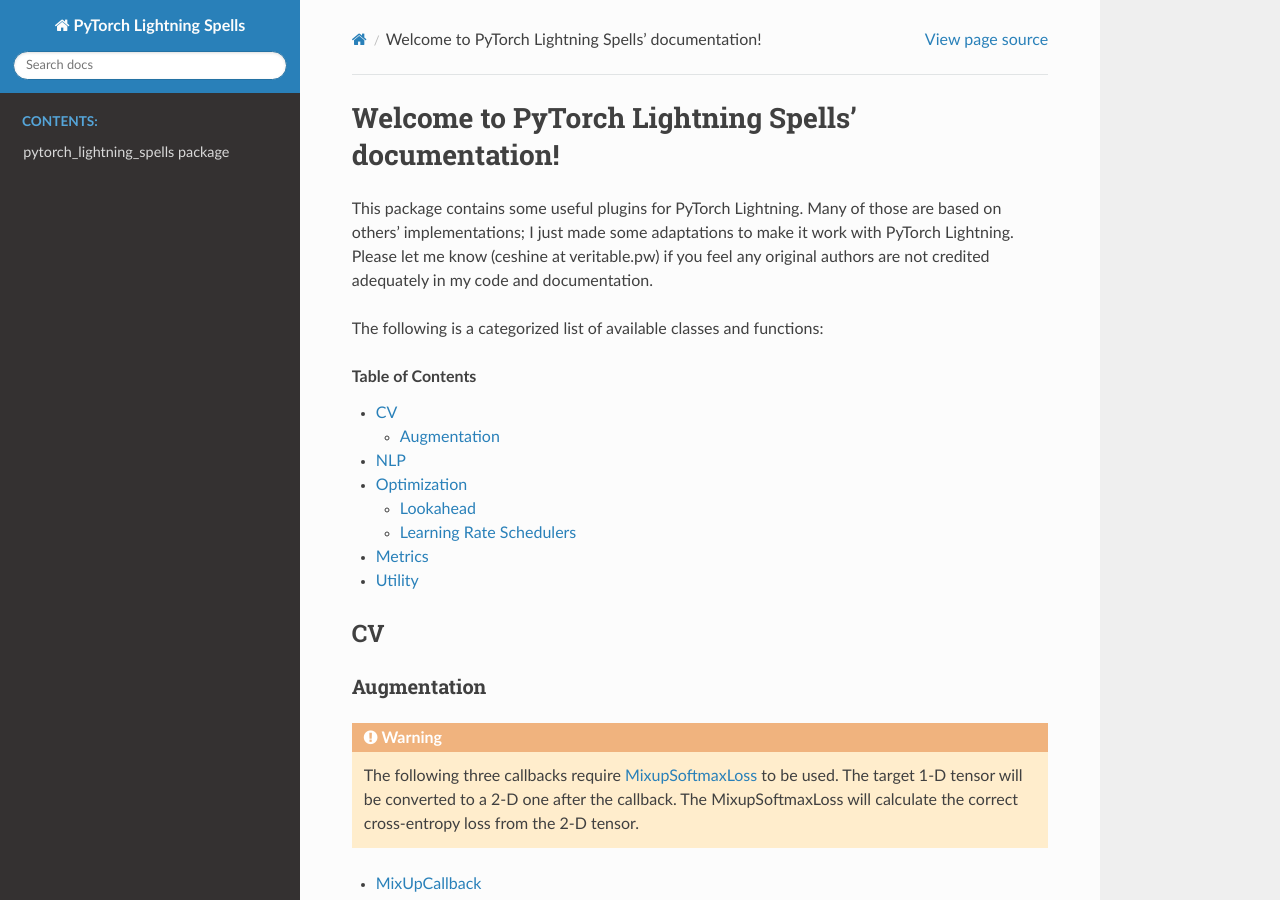
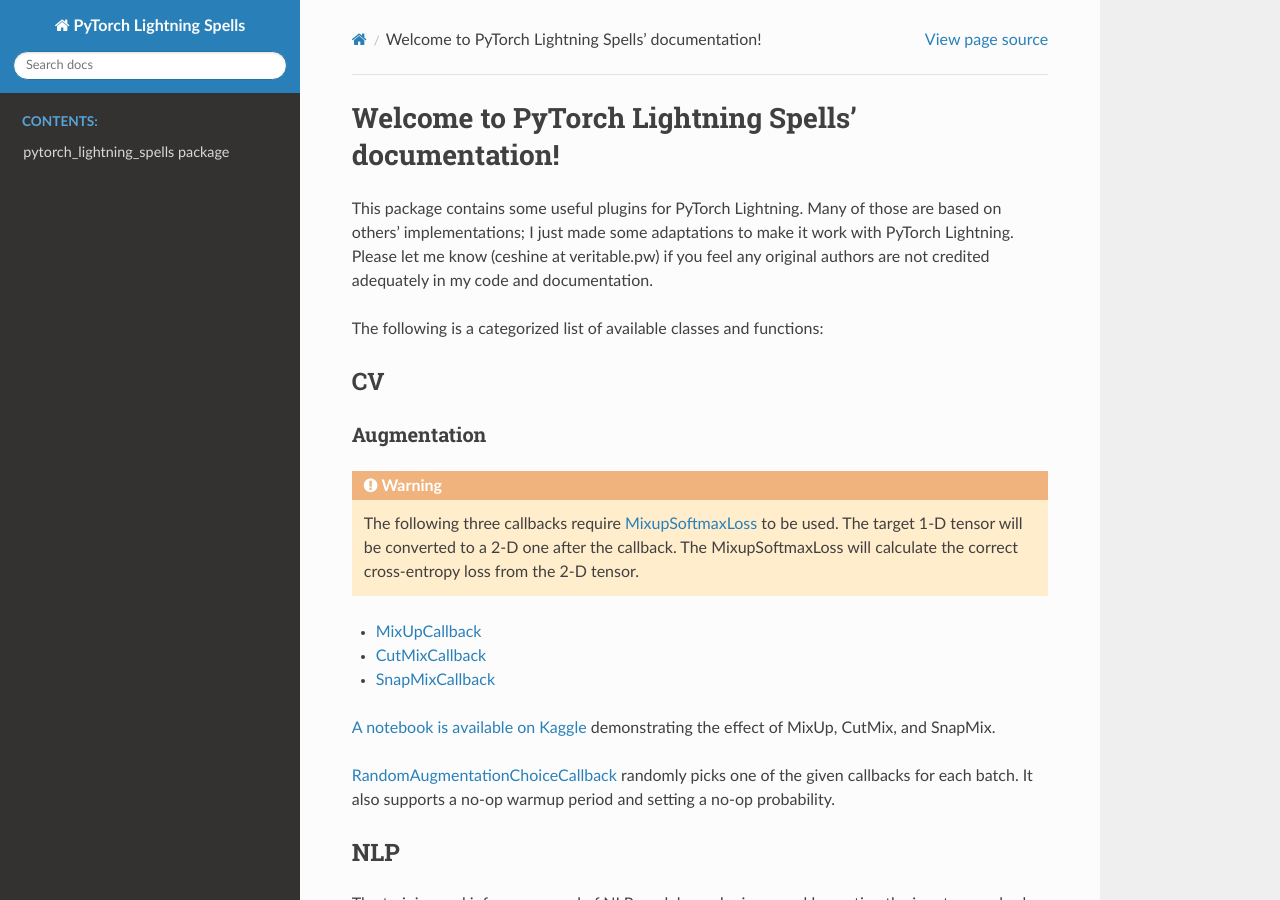
Before and after one commit to veritable-tech/pytorch-lightning-spells, a Sphinx documentation site: the page built from docs/source/index.rst, in a window 1280 px wide and 900 px high. Built offline with Sphinx 7.4.7 and the Read the Docs theme 2.0.0, drawn with Linux system fonts in a browser that asks for light colours; pages that are not in the unit, such as notebooks, are missing from menus.

Commit message:
remove the redundant 'contents' directive

```diff
--- a/docs/source/index.rst
+++ b/docs/source/index.rst
@@ -9,10 +9,6 @@
 This package contains some useful plugins for PyTorch Lightning. Many of those are based on others' implementations; I just made some adaptations to make it work with PyTorch Lightning. Please let me know (ceshine at veritable.pw) if you feel any original authors are not credited adequately in my code and documentation.
 
 The following is a categorized list of available classes and functions:
-
-.. contents:: Table of Contents
-   :local:
-   :depth: 2
 
 CV
 ***
```
